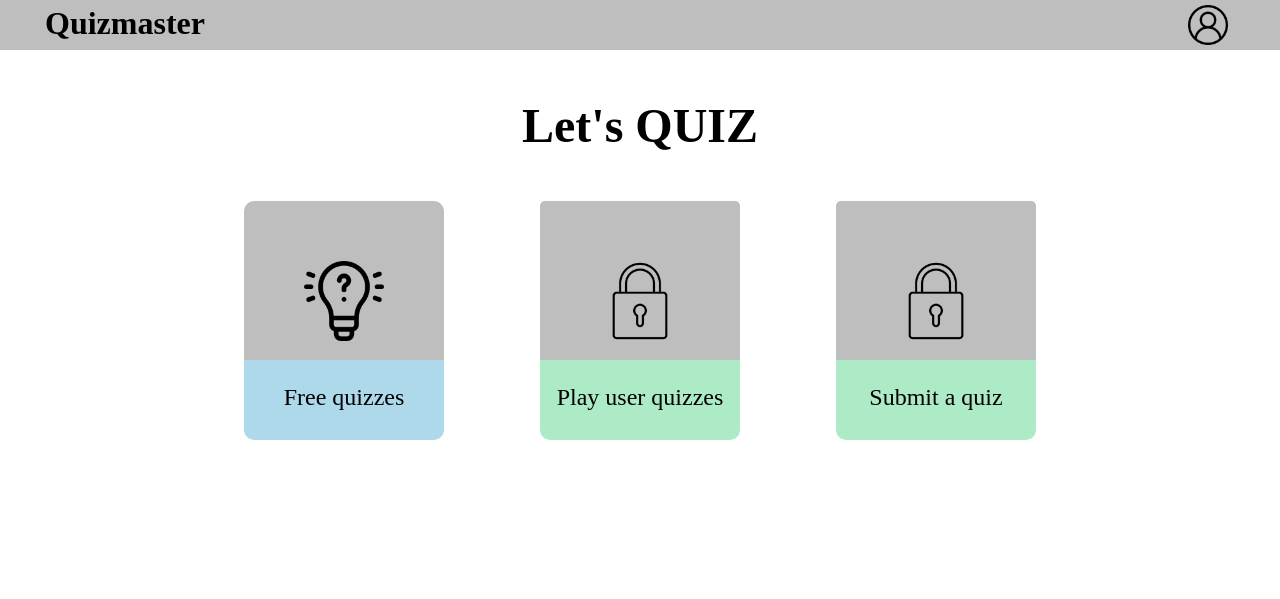
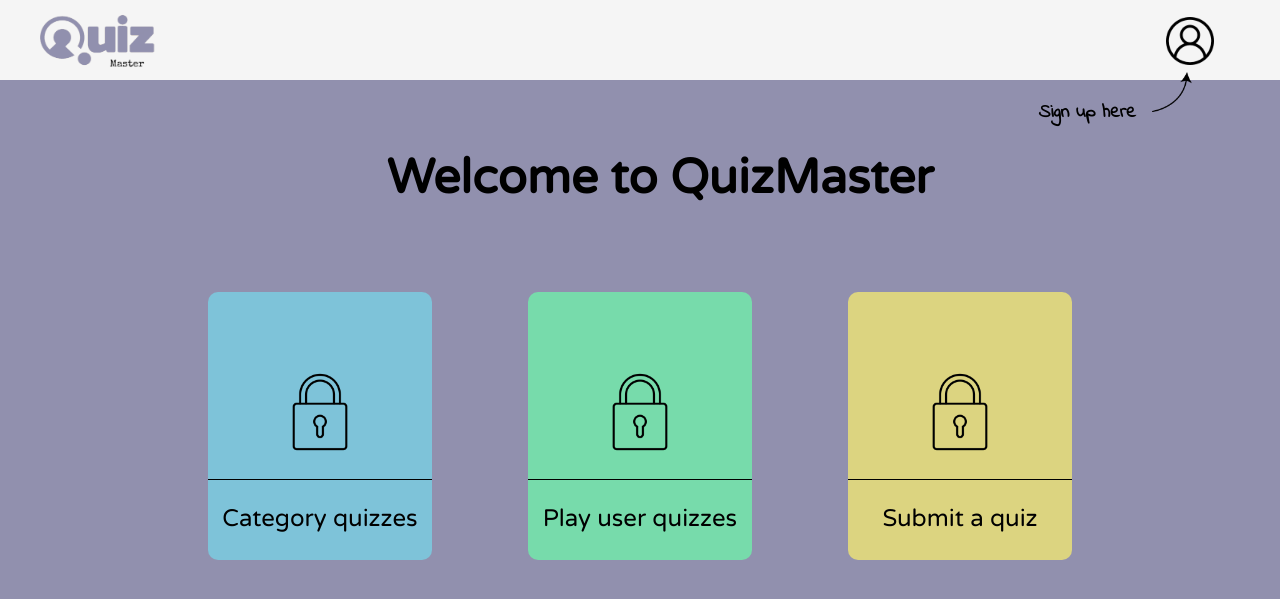
Before and after one commit to MaxErixon/FLORA, a PHP site: page /HTML/home-free.html in a window 1280 px wide. Shown: the top 599 px of the page. Run offline with PHP 8.4, Linux system fonts and the light colour scheme.

Commit message:
Started with the design

```diff
--- a/CSS/home-free.css
+++ b/CSS/home-free.css
@@ -1,29 +1,27 @@
 body{
    margin:0;
+   background-color: #9190ae;
+}
+.header{
+
+    height: 10vh;
+    background-color: whitesmoke;
 
 }
-.header{
-    background-color: rgb(190, 190, 190);
-    height: 50px;
 
-}
-h1{
-    margin-top: 0;
+.title > h1{
+    font-family: 'Varela Round', sans-serif;
+   text-align: center;
+   font-size: 3rem;
+   font-weight: bold;
+   margin-top: 8vh;
     margin-left:5vh;
     padding: 5px;
 }
 
-.title > p{
-   text-align: center;
-   font-size: 3rem;
-   font-weight: bold;
-
-
-}
-
 img{
-    width: 5vh;
-    height: 5vh;
+    width: 6vh;
+    height: 6vh;
 }
 
 button {
@@ -33,15 +31,16 @@ button {
   background-color: inherit;
 
   position: absolute;
-  top: 0.5vh;
+  top: 2vh;
   right: 50px;
-  width: 6vh;
+  width: 10vh;
 }
 
 #container{
    display: flex;
    justify-content: center;
    align-items: center;
+   margin-top: 10vh;
 
 
 }
@@ -54,15 +53,20 @@ button {
 }
 
 .free-quiz{
-    background-color: rgb(190, 190, 190);
-    height: 25vh;
-    width: 25vh;
+    background-color: rgb(126, 195, 217);
+    height: 30vh;
+    width: 28vh;
     display: flex;
     justify-content: center;
     align-items: center;
-    border-radius: 10px 10px 10px 10px;
+    border-top-left-radius: 10px;
+    border-top-right-radius: 10px;
+    cursor: pointer;
+    transition: 0.5s ease;
 
-    cursor: pointer;
+}
+.free-quiz:hover{
+    box-shadow: 5px 5px 15px rgba(0,0,0,0.9);
 }
 
 .free-quiz > img{
@@ -71,52 +75,78 @@ button {
 }
 .title-free-quiz{
     position: absolute;
-    bottom: 45vh;
-    background-color: rgb(173, 217, 234);
-    width: 25vh;
+    bottom: 30vh;
+    background-color: rgb(126, 195, 217);
+    border-top: solid black 1px;
+    width: 28vh;
     height: 10vh;
     border-radius: 0px 0px 10px 10px;
+    cursor: pointer;
+    transition: 0.5s ease;
+
+}
+.title-free-quiz:hover{
+    box-shadow: 5px 5px 15px rgba(0,0,0,0.9);
 }
 .title-free-quiz > p{
+    font-family: 'Varela Round', sans-serif;
     text-align: center;
     font-size: 1.5rem;
 }
 .user-quiz{
-    background-color: rgb(190, 190, 190);
-    height: 25vh;
-    width: 25vh;
+    background-color: rgb(119, 219, 171);
+    height: 30vh;
+    width: 28vh;
     display: flex;
     justify-content: center;
     align-items: center;
-    border-radius: 5px 5px 5px 5px;
+    border-top-left-radius: 10px;
+    border-top-right-radius: 10px;
+    cursor: pointer;
+    transition: 0.5s ease;
 }
 
 .user-quiz > img{
     height: 10vh;
     width: 10vh;
 }
+.user-quiz:hover{
+    box-shadow: 5px 5px 15px rgba(0,0,0,0.9);
+}
 .title-user-quiz{
     position: absolute;
-    bottom: 45vh;
-    background-color: rgb(173, 234, 198);
-    width: 25vh;
+    bottom: 30vh;
+    background-color: rgb(119, 219, 171);
+    border-top: solid black 1px;
+    width: 28vh;
     height: 10vh;
     border-radius: 0px 0px 10px 10px;
+    cursor: pointer;
+    transition: 0.5s ease;
 }
 .title-user-quiz > p{
+    font-family: 'Varela Round', sans-serif;
     text-align: center;
     font-size: 1.5rem;
 }
+.title-user-quiz:hover{
+    box-shadow: 5px 5px 15px rgba(0,0,0,0.9);
+}
 .submit-quiz{
-    background-color: rgb(190, 190, 190);
-    height: 25vh;
-    width: 25vh;
+    background-color: rgb(220, 212, 128);
+    height: 30vh;
+    width: 28vh;
     display: flex;
     justify-content: center;
     align-items: center;
-    border-radius: 5px 5px 5px 5px;
+    border-top-left-radius: 10px;
+    border-top-right-radius: 10px;
+    cursor: pointer;
+    transition: 0.5s ease;
 }
-
+.submit-quiz:hover{
+    box-shadow: 5px 5px 15px rgba(0,0,0,0.9);
+}
 .submit-quiz > img{
     height: 10vh;
     width: 10vh;
@@ -124,14 +154,46 @@ button {
 
 .title-submit-quiz{
     position: absolute;
-    bottom: 45vh;
-    background-color: rgb(173, 234, 198);
-    width: 25vh;
+    bottom: 30vh;
+    background-color: rgb(220, 212, 128);
+    border-top: solid black 1px;
+    width: 28vh;
     height: 10vh;
     border-radius: 0px 0px 10px 10px;
+    cursor: pointer;
+    transition: 0.5s ease;
+}
+.title-submit-quiz:hover{
+    box-shadow: 5px 5px 15px rgba(0,0,0,0.9);
 }
 
 .title-submit-quiz > p{
+    font-family: 'Varela Round', sans-serif;
     text-align: center;
     font-size: 1.5rem;
 }
+
+
+.logo{
+    position: absolute;
+    top: -5vh;
+    left: 5vh;
+    margin-top: 2vh;
+    width: 15vh;
+    height: 18vh;
+}
+
+.arrow{
+    width: 5vh;
+    height: 5vh;
+    position: absolute;
+    top: 9vh;
+    right: 11vh;
+}
+
+h3{
+    position: absolute;
+    top: 10vh;
+    right: 18vh;
+    font-family:'Indie Flower', cursive;
+}
--- a/HTML/free-quiz.html
+++ b/HTML/free-quiz.html
@@ -11,7 +11,8 @@
 <body>
     <div class="header">
     <!--Typsnitt Roboto-->
-    <h1><a href="home-free.html">Quizmaster</a></h1>
+    <!--<h1><a href="home-free.html">Quizmaster</a></h1>-->
+    <img src="../Images/Quiz-logo.png" class = "logo">
     <button id = "icon-user">
         <img src="../Images/user.jpg" alt="buttonpng">
     </button>
--- a/HTML/home-free.html
+++ b/HTML/home-free.html
@@ -5,23 +5,28 @@
     <meta http-equiv="X-UA-Compatible" content="IE=edge">
     <meta name="viewport" content="width=device-width, initial-scale=1.0">
     <title>Home-free</title>
+    <link rel="preconnect" href="https://fonts.googleapis.com">
+<link rel="preconnect" href="https://fonts.gstatic.com" crossorigin>
+<link href="https://fonts.googleapis.com/css2?family=Indie+Flower&family=Varela+Round&display=swap" rel="stylesheet">
+
     <link rel="stylesheet" href="../CSS/home-free.css">
 </head>
 
 <body>
     <div class="header">
-    <!--Typsnitt Roboto-->
-    <h1>Quizmaster</h1>
+        <img src="../Images/Quiz-logo.png" class = "logo">
+        <img src="../Images/curved-arrow.png" class="arrow">
+
     <button id= "icon-user" onclick = "btnuserIcon()">
         <img src="../Images/user.jpg" alt="buttonpng">
     </button>
 </div>
-
-    <div class="title"><p>Let's QUIZ</p></div>
+<h3>Sign up here</h3>
+    <div class="title"><h1>Welcome to QuizMaster</h1></div>
     <div id="container">
         <div class="start-up">
-            <div class="free-quiz" onclick="btnfreeQuiz()"><img src="../Images/free-quiz.png">
-                <div class="title-free-quiz"><p>Free quizzes</p></div>
+            <div class="free-quiz" onclick="btnfreeQuiz()"><img src="../Images/lock.jpg">
+                <div class="title-free-quiz"><p>Category quizzes</p></div>
             </div>
              <div class="user-quiz" onclick ="btnuserQuiz()"><img src="../Images/lock.jpg">
                 <div class="title-user-quiz"><p>Play user quizzes</p></div>
@@ -31,7 +36,6 @@
             </div>
 </div>
 </div>
-
     <script src="../JS/home-free.js"></script>
 </body>
 </html>
--- a/JS/free-quizzes.js
+++ b/JS/free-quizzes.js
@@ -188,7 +188,7 @@ function createInputFields(){
     inputFields.appendChild(text);
 
     numberOfQuestion = document.createElement("input");
-    numberOfQuestion.type = "text";
+    numberOfQuestion.type = "number";
     numberOfQuestion.className = "first-input";
     inputFields.appendChild(numberOfQuestion);
     //numberOfQuestion.innerHTML = numberOfQuestion.value;
```
Also changed, not shown: CSS/free-quiz.css (+41 -10 lines), Images/Quiz-logo.png (added), Images/curved-arrow.png (added), Images/right-drawn-arrow.png (added), 1 other file.
